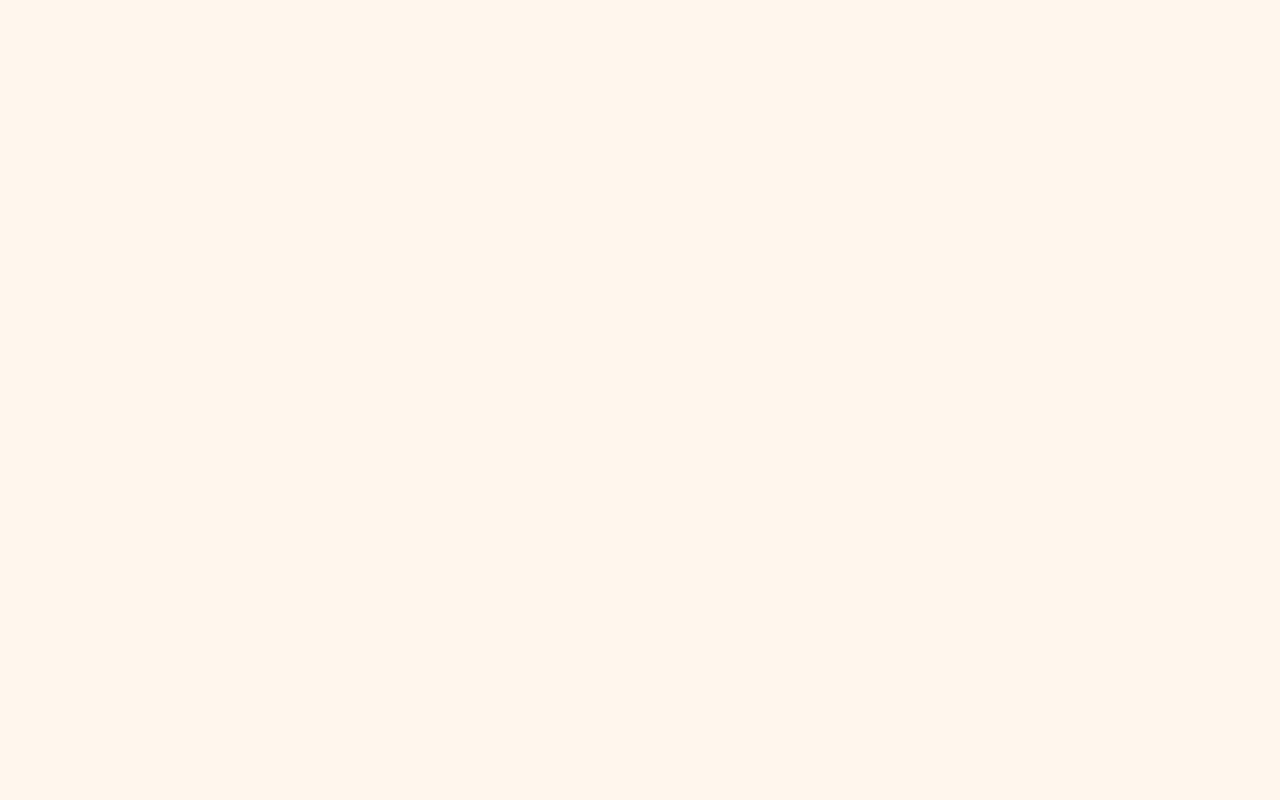
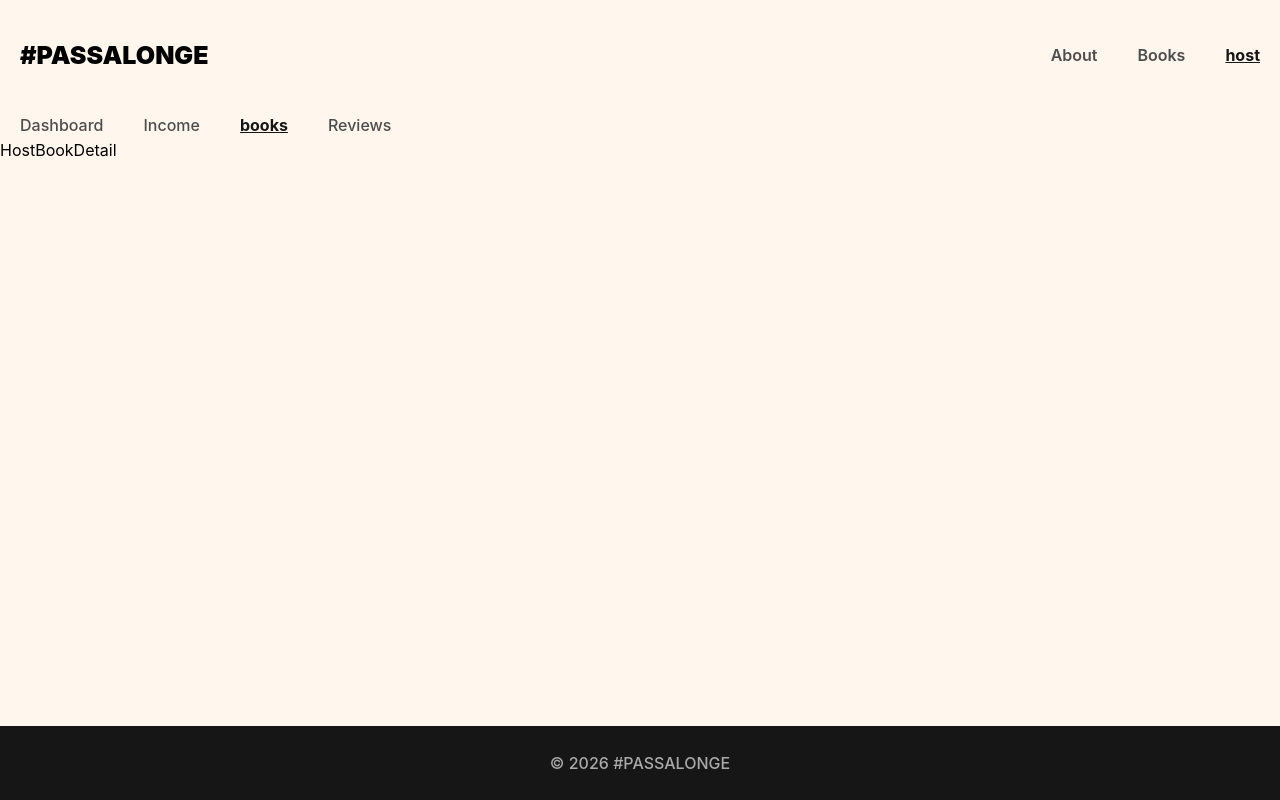
Before and after one commit to MariamRazmadze/passalong, a React (Vite) app: page /host/books/1 in a window 1280 px wide. Before the commit this address had no page. Built offline with nearby package versions, Linux system fonts and the light colour scheme; what miragejs would draw is missing.

Commit message:
complete active link styling and add host book pages

```diff
--- a/src/App.tsx
+++ b/src/App.tsx
@@ -8,6 +8,8 @@ import Income from "./pages/Host/Income";
 import Reviews from "./pages/Host/Reviews";
 import Layout from "./components/Layout";
 import HostLayout from "./pages/Host/HostLayout";
+import HostBooks from "./pages/Host/HostBooks";
+import HostBookDetail from "./pages/Host/HostBookDetail";
 
 export default function App() {
   return (
@@ -22,6 +24,8 @@ export default function App() {
             <Route index element={<Dashboard />} />
             <Route path="income" element={<Income />} />
             <Route path="reviews" element={<Reviews />} />
+            <Route path="books" element={<HostBooks />} />
+            <Route path="books/:id" element={<HostBookDetail />} />
           </Route>
         </Route>
       </Routes>
--- a/src/index.css
+++ b/src/index.css
@@ -267,9 +267,6 @@ i[class*="book-type-"] {
   text-decoration: none;
 }
 
-.book-detail-container .back-button:visited {
-}
-
 .book-detail-container .back-button span {
   text-decoration: underline;
 }
--- /dev/null
+++ b/src/pages/Host/HostBookDetail.tsx
@@ -0,0 +1,3 @@
+export default function HostBookDetail() {
+  return <div>HostBookDetail</div>;
+}
--- /dev/null
+++ b/src/pages/Host/HostBooks.tsx
@@ -0,0 +1,3 @@
+export default function HostBooks() {
+  return <div>HostBooks</div>;
+}
--- a/src/pages/Host/HostLayout.tsx
+++ b/src/pages/Host/HostLayout.tsx
@@ -1,12 +1,40 @@
 import { NavLink, Outlet } from "react-router";
+
+const activeStyles = {
+  fontWeight: "bold",
+  textDecoration: "underline",
+  color: "#161616",
+};
 
 export default function HostLayout() {
   return (
     <>
       <nav className="host-nav">
-        <NavLink to="/host">Dashboard</NavLink>
-        <NavLink to="/host/income">Income</NavLink>
-        <NavLink to="/host/reviews">Reviews</NavLink>
+        <NavLink
+          to="/host"
+          end
+          style={({ isActive }) => (isActive ? activeStyles : undefined)}
+        >
+          Dashboard
+        </NavLink>
+        <NavLink
+          to="/host/income"
+          style={({ isActive }) => (isActive ? activeStyles : undefined)}
+        >
+          Income
+        </NavLink>
+        <NavLink
+          to="/host/books"
+          style={({ isActive }) => (isActive ? activeStyles : undefined)}
+        >
+          books
+        </NavLink>
+        <NavLink
+          to="/host/reviews"
+          style={({ isActive }) => (isActive ? activeStyles : undefined)}
+        >
+          Reviews
+        </NavLink>
       </nav>
       <Outlet />
     </>
```
